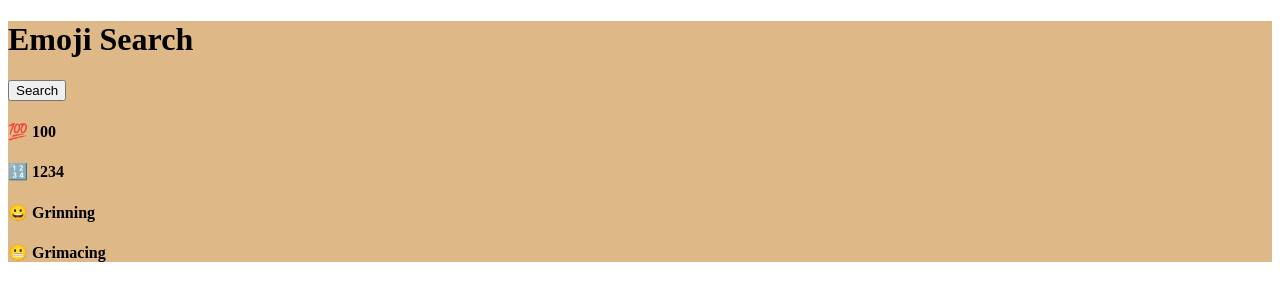
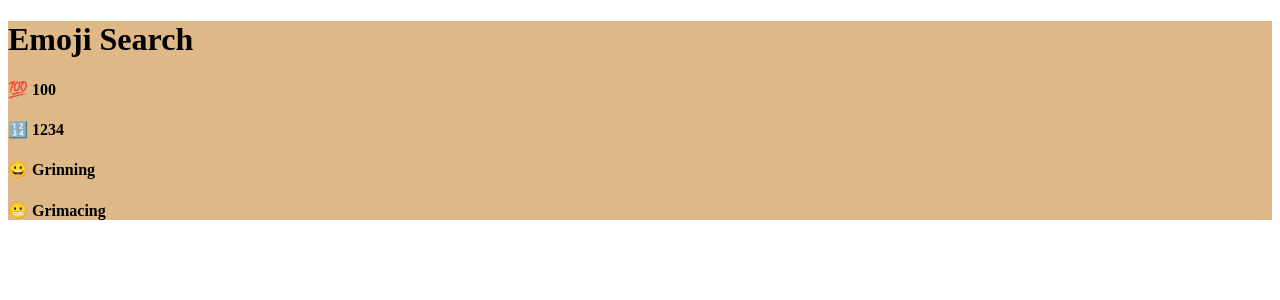
Before and after one commit to Ms-Waiyego/EMOJI-APP, a React (Create React App) app in the folder emoji-search-app/: page / in a window 1280 px wide. Shown: the top 300 px of the page. Built offline with nearby package versions, Linux system fonts and the light colour scheme.

Commit message:
adjustment

```diff
--- a/emoji-search-app/package.json
+++ b/emoji-search-app/package.json
@@ -9,6 +9,7 @@
     "cra-template": "1.2.0",
     "react": "^18.2.0",
     "react-dom": "^18.2.0",
+    "react-icons": "^4.4.0",
     "react-router-dom": "^6.4.2",
     "react-scripts": "5.0.1",
     "web-vitals": "^2.1.4"
--- a/emoji-search-app/src/Components/Button.js
+++ /dev/null
@@ -1,18 +0,0 @@
-import React from 'react'
-import propTypes from 'prop-types'
-
-const Button = ({ text , onClick}) => {
-  return (
-    <button
-    className='btn'
-    onClick = {onClick}>
-        {text}
-    </button>
-  )
-}
-
-Button.propTypes= {
-  onClick : propTypes.func
-}
-
-export default Button
--- a/emoji-search-app/src/Components/Emoji.js
+++ b/emoji-search-app/src/Components/Emoji.js
@@ -1,3 +1,5 @@
+import React from 'react'
+
 const emojis = [
   {
     "id":"1",
@@ -26,8 +28,6 @@ const emojis = [
   },
 ]
 
-import React from 'react'
-
 const Emoji = () => {
 return (
  <>
--- a/emoji-search-app/src/Components/Header.js
+++ b/emoji-search-app/src/Components/Header.js
@@ -1,17 +1,10 @@
-import { click } from '@testing-library/user-event/dist/click'
 import React from 'react'
-import Button from './Button'
 
 
 const Header = () => {
-  const onClick = ()=>{
-    console.log('click')
-  }
   return (
     <header className='header'>
         <h1>Emoji Search</h1>
-        <Button text = 'Search' onClick={onClick}/>
     </header>
-  )
-}
+  )}
 export default Header
--- a/emoji-search-app/src/Components/Input.js
+++ b/emoji-search-app/src/Components/Input.js
@@ -3,7 +3,7 @@ import React from 'react'
 const Input = () => {
   return (
     <form>
-        <input type={text} placeholder='Search'>Search</input>
+        <input type = "text" placeholder='Search'></input>
     </form>
   )
 }
--- a/emoji-search-app/src/index.css
+++ b/emoji-search-app/src/index.css
@@ -1,3 +1,9 @@
 .container{
   background-color: burlywood;
 }
+
+.form-control{
+  width: 20%;
+  height: 90%;
+  font-family: 'Segoe UI', Tahoma, Geneva, Verdana, sans-serif;
+}
```
Also changed, not shown: 1 other file (tests, documents, lock files or other folders). Lines whose indentation alone changed are shown as unchanged.
